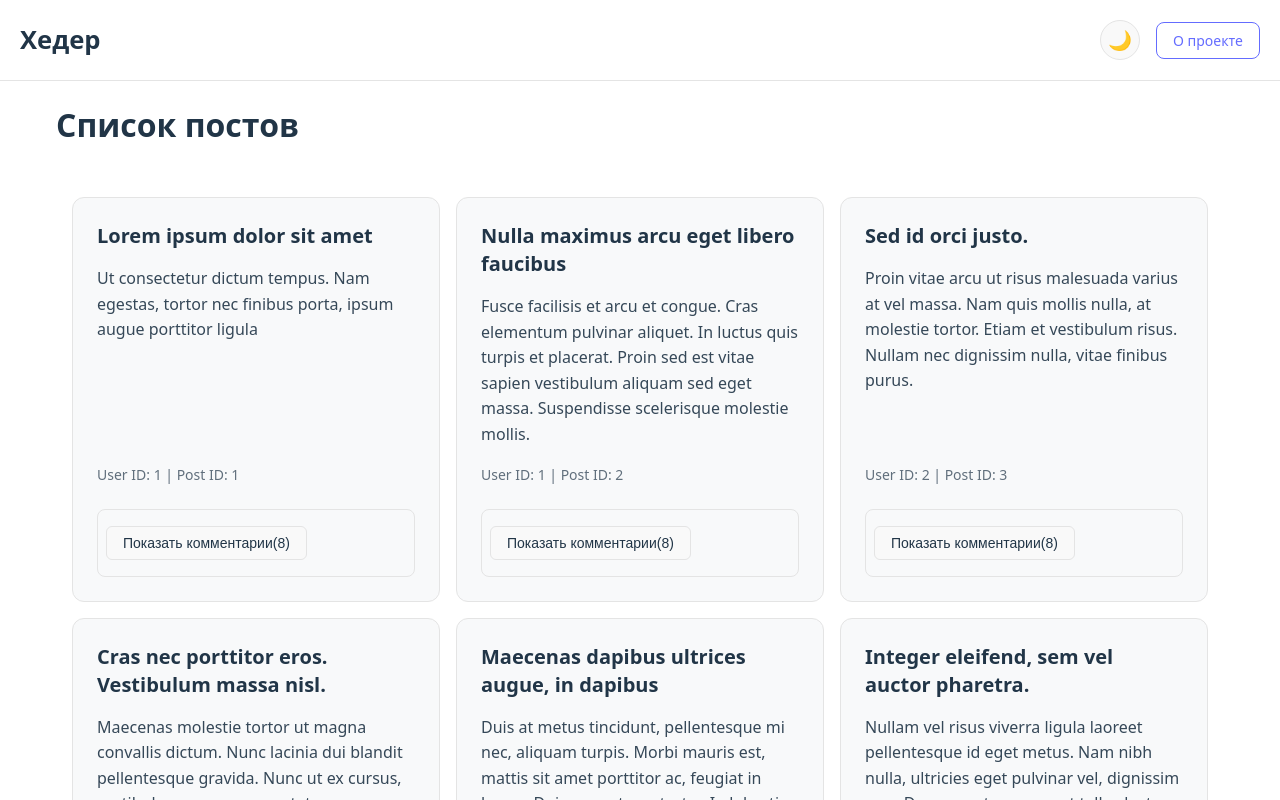
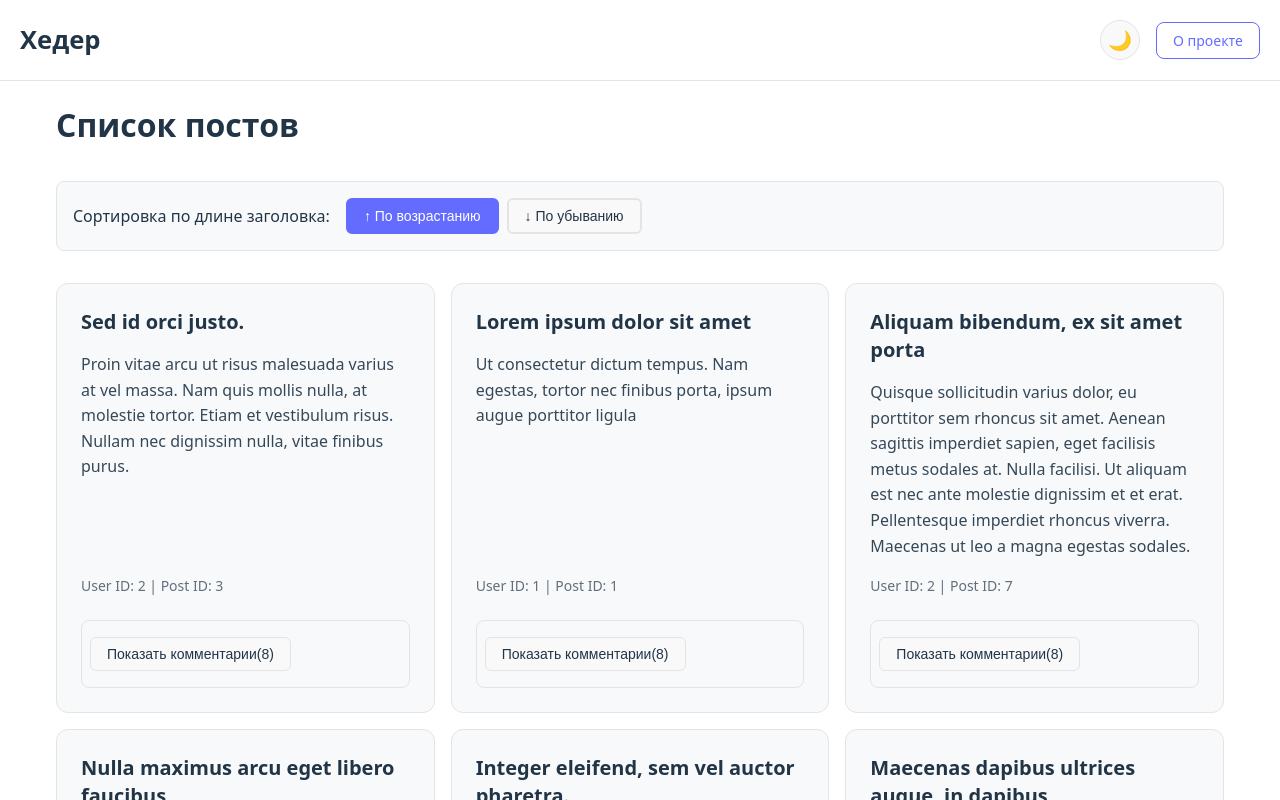
Before and after one commit to Shadowic/aston_homework, a React (Vite) app: page / in a window 1280 px wide. Shown: the top 800 px of the page. Built offline with nearby package versions, Linux system fonts and the light colour scheme.

Commit message:
добавить фильтр по длине заголовка

```diff
--- a/src/entities/post/ui/PostCard.tsx
+++ b/src/entities/post/ui/PostCard.tsx
@@ -1,7 +1,7 @@
 import { FC } from 'react';
 import { CommentList } from "../../../widgets/CommentList/ui/CommentList";
-import { mockComments } from '../../../shared/mocks/comments';
-import styles from "./PostCard.module.css"
+import { mockComments } from "../../../shared/mocks/comments";
+import styles from "./PostCard.module.css";
 
 interface Post {
     id: number;
--- /dev/null
+++ b/src/features/PostLengthFilter/index.ts
@@ -0,0 +1,3 @@
+export { PostLengthFilter } from './ui/PostLengthFilter';
+export { filterByLength } from './lib/filterByLength';
+export type { SortDirection } from './lib/filterByLength';
--- /dev/null
+++ b/src/features/PostLengthFilter/lib/filterByLength.ts
@@ -0,0 +1,23 @@
+export interface Post {
+    id: number;
+    title: string;
+    body: string;
+    userId: number;
+}
+
+export type SortDirection = 'asc' | 'desc';
+
+export const filterByLength = (posts: Post[], direction: SortDirection = 'asc'): Post[] => {
+    const sortedPosts = [...posts].sort((a, b) => {
+        const lengthA = a.title.length;
+        const lengthB = b.title.length;
+
+        if (direction === 'asc') {
+            return lengthA - lengthB;
+        } else {
+            return lengthB - lengthA;
+        }
+    });
+
+    return sortedPosts;
+};
--- /dev/null
+++ b/src/features/PostLengthFilter/ui/PostLengthFilter.module.css
@@ -0,0 +1,61 @@
+.filter {
+    display: flex;
+    align-items: center;
+    gap: 16px;
+    margin-bottom: 20px;
+    padding: 16px;
+    background-color: var(--card-bg);
+    border: 1px solid var(--card-border);
+    border-radius: 8px;
+    transition: all 0.3s ease;
+}
+
+.label {
+    font-weight: 500;
+    color: var(--text-color);
+}
+
+.buttons {
+    display: flex;
+    gap: 8px;
+}
+
+.button {
+    padding: 8px 16px;
+    border: 2px solid var(--border-color);
+    border-radius: 6px;
+    background-color: var(--button-bg);
+    color: var(--button-text);
+    cursor: pointer;
+    transition: all 0.2s ease;
+    font-size: 14px;
+}
+
+.button:hover {
+    border-color: var(--primary-color);
+    background-color: var(--primary-color);
+    color: white;
+}
+
+.button.active {
+    border-color: var(--primary-color);
+    background-color: var(--primary-color);
+    color: white;
+}
+
+@media (max-width: 768px) {
+    .filter {
+        flex-direction: column;
+        align-items: flex-start;
+        gap: 12px;
+    }
+
+    .buttons {
+        width: 100%;
+    }
+
+    .button {
+        flex: 1;
+        text-align: center;
+    }
+}
--- /dev/null
+++ b/src/features/PostLengthFilter/ui/PostLengthFilter.tsx
@@ -0,0 +1,38 @@
+import { FC } from 'react';
+import styles from './PostLengthFilter.module.css';
+
+export type SortDirection = 'asc' | 'desc';
+
+interface PostLengthFilterProps {
+    onFilterChange: (direction: SortDirection) => void;
+    currentDirection: SortDirection;
+}
+
+export const PostLengthFilter: FC<PostLengthFilterProps> = ({
+        onFilterChange,
+        currentDirection
+    }) => {
+    const handleDirectionChange = (direction: SortDirection) => {
+        onFilterChange(direction);
+    };
+
+    return (
+        <div className={styles.filter}>
+            <label className={styles.label}>Сортировка по длине заголовка:</label>
+            <div className={styles.buttons}>
+                <button
+                    className={`${styles.button} ${currentDirection === 'asc' ? styles.active : ''}`}
+                    onClick={() => handleDirectionChange('asc')}
+                >
+                    ↑ По возрастанию
+                </button>
+                <button
+                    className={`${styles.button} ${currentDirection === 'desc' ? styles.active : ''}`}
+                    onClick={() => handleDirectionChange('desc')}
+                >
+                    ↓ По убыванию
+                </button>
+            </div>
+        </div>
+    );
+};
--- a/src/index.css
+++ b/src/index.css
@@ -12,6 +12,8 @@
   --text-color: #213547;
   --primary-color: #646cff;
   --primary-hover: #747bff;
+  --secondary-color: #6b7280;
+  --secondary-hover: #4b5563;
   --border-color: #e4e4e4;
   --button-bg: #f9f9f9;
   --button-text: #213547;
--- a/src/shared/lib/hoc/withLoading.tsx
+++ b/src/shared/lib/hoc/withLoading.tsx
@@ -4,12 +4,7 @@ export const withLoading = (Component: FC) => {
     const WithLoading: FC<{ isLoading?: boolean }> = ({ isLoading, ...props }) => {
         if (isLoading) {
             return (
-                <div style={{
-                    textAlign: 'center',
-                    padding: '40px',
-                    fontSize: '18px',
-                    color: '#666'
-                }}>
+                <div>
                     Загрузка...
                 </div>
             );
--- a/src/widgets/CommentList/ui/CommentList.module.css
+++ b/src/widgets/CommentList/ui/CommentList.module.css
@@ -111,14 +111,14 @@
 }
 
 .collapseBtn {
-    background: var(--secondary-color, #6b7280);
+    background: var(--secondary-color);
     color: white;
-    border-color: var(--secondary-color, #6b7280);
+    border-color: var(--secondary-color);
 }
 
 .collapseBtn:hover {
-    background: var(--secondary-hover, #4b5563);
-    border-color: var(--secondary-hover, #4b5563);
+    background: var(--secondary-hover);
+    border-color: var(--secondary-hover);
 }
 
 .empty {
--- a/src/widgets/PostList/PostList.module.css
+++ b/src/widgets/PostList/PostList.module.css
@@ -9,7 +9,6 @@
     grid-template-columns: repeat(3, 1fr);
     gap: 1rem;
     margin-top: 2rem;
-    padding: 1rem;
 }
 
 @media (max-width: 1024px) {
@@ -21,6 +20,5 @@
 @media (max-width: 768px) {
     .posts {
         grid-template-columns: 1fr;
-        padding: 0.5rem;
     }
 }
--- a/src/widgets/PostList/PostList.tsx
+++ b/src/widgets/PostList/PostList.tsx
@@ -1,16 +1,34 @@
-import { FC, Fragment } from 'react';
+import { FC, Fragment, useState } from 'react';
 import { PostCard } from "../../entities/post/ui/PostCard";
 import { mockPosts } from "../../shared/mocks/posts";
 import { withLoading } from '../../shared/lib/hoc/withLoading';
+import { PostLengthFilter } from '../../features/PostLengthFilter/ui/PostLengthFilter';
+import { filterByLength } from '../../features/PostLengthFilter/lib/filterByLength';
 import styles from './PostList.module.css';
 
+type SortDirection = 'asc' | 'desc';
+
 export const PostList: FC = () => {
+    const [sortDirection, setSortDirection] = useState<SortDirection>('asc');
+
+    const filteredPosts = filterByLength(mockPosts, sortDirection);
+
+    const handleFilterChange = (direction: SortDirection) => {
+        setSortDirection(direction);
+    };
+
     return (
         <Fragment>
             <div className="container">
                 <h2 className={styles.title}>Список постов</h2>
+
+                <PostLengthFilter
+                    onFilterChange={handleFilterChange}
+                    currentDirection={sortDirection}
+                />
+
                 <div className={styles.posts}>
-                    {mockPosts.map((post) => (
+                    {filteredPosts.map((post) => (
                         <PostCard key={post.id} post={post} />
                     ))}
                 </div>
```
